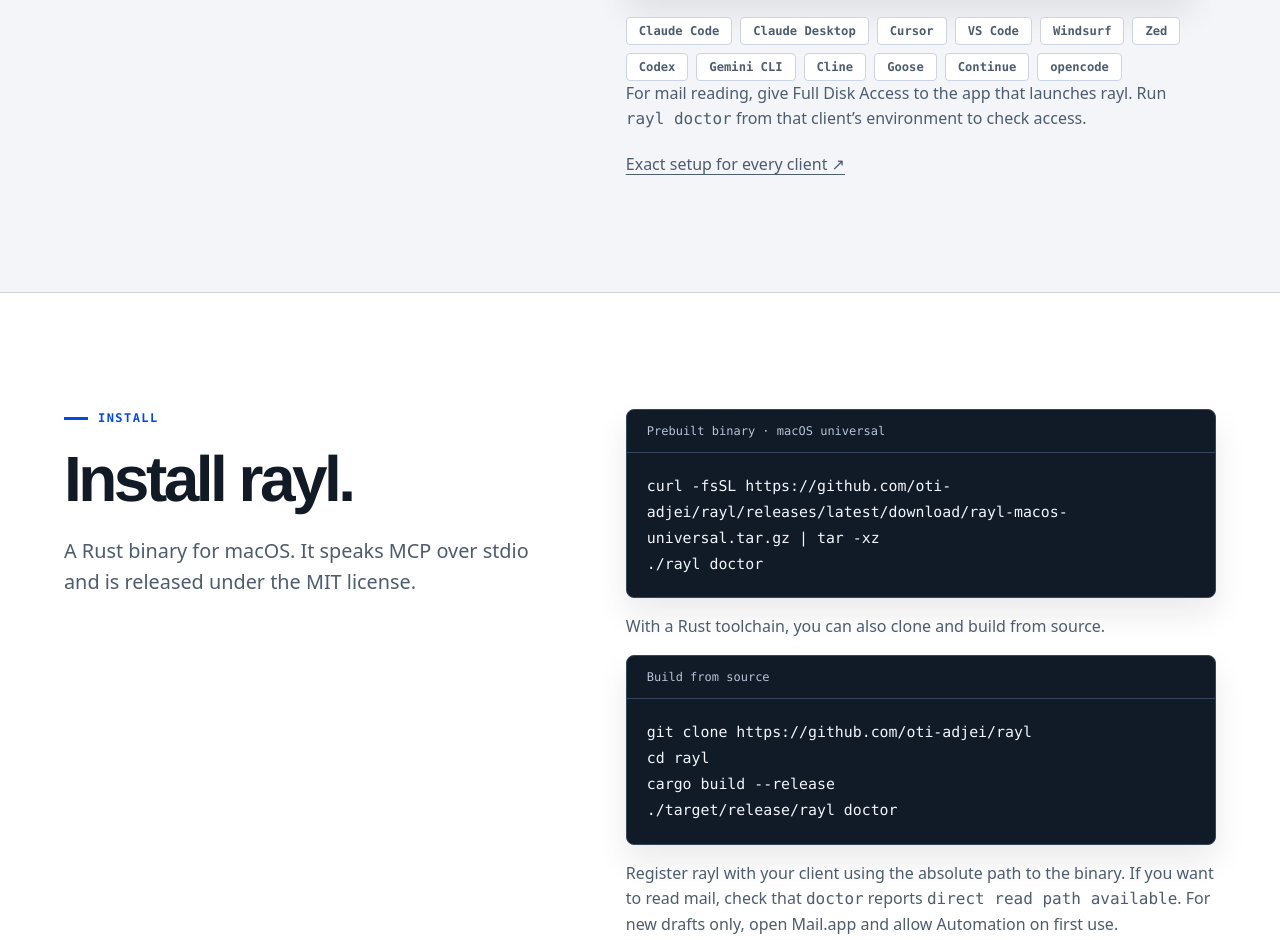
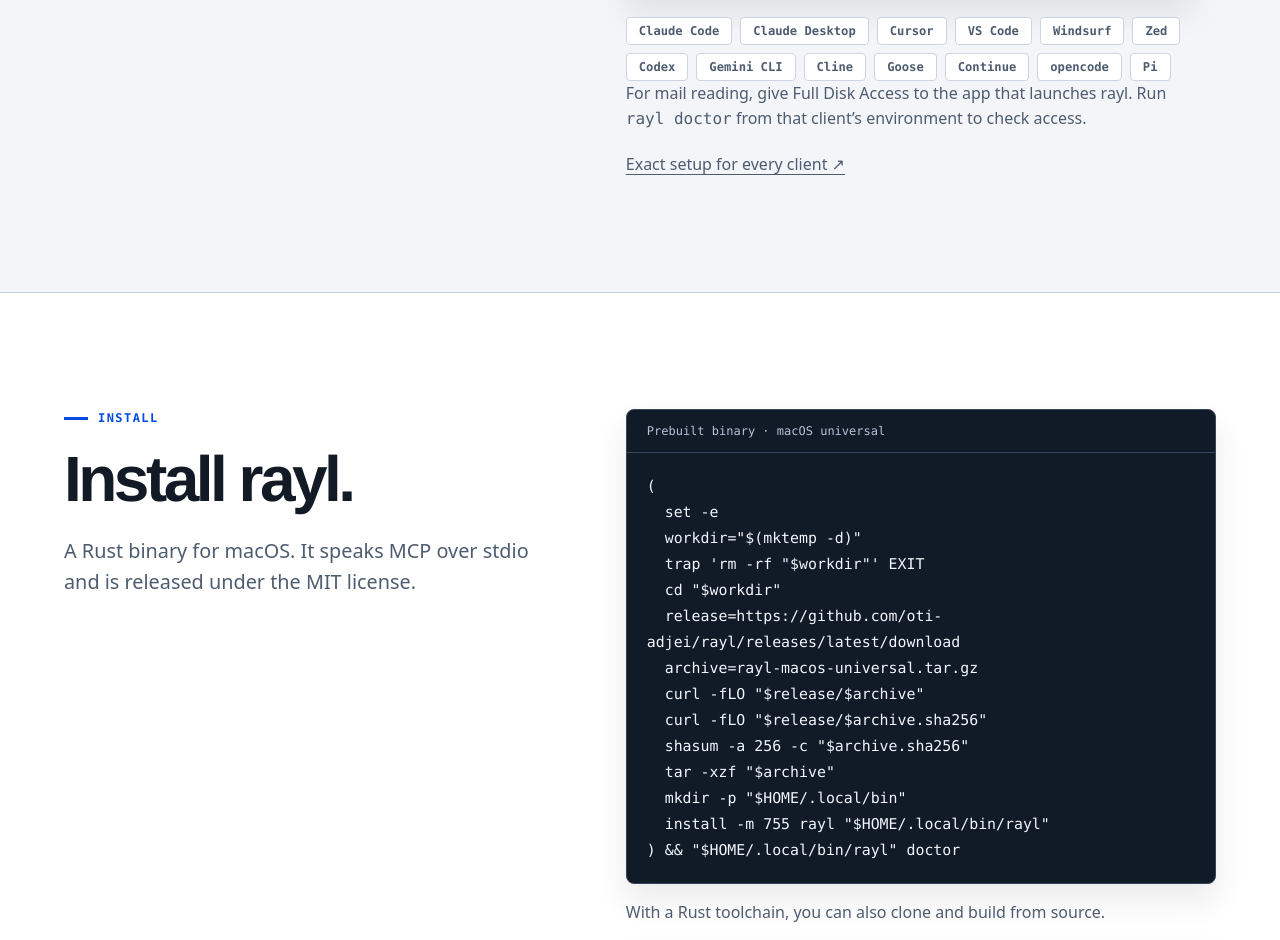
Before and after one commit to oti-adjei/rayl, a plain HTML site: page index.html in a window 1280 px wide. Shown: the part 2934-3874 px from the top of the page. Drawn offline with Linux system fonts and the light colour scheme.

Commit message:
Document stable prebuilt install path and Pi setup

```diff
--- a/index.html
+++ b/index.html
@@ -200,7 +200,7 @@
   }
 }</code></pre></div>
       <ul class="client-tags">
-        <li>Claude Code</li><li>Claude Desktop</li><li>Cursor</li><li>VS Code</li><li>Windsurf</li><li>Zed</li><li>Codex</li><li>Gemini CLI</li><li>Cline</li><li>Goose</li><li>Continue</li><li>opencode</li>
+        <li>Claude Code</li><li>Claude Desktop</li><li>Cursor</li><li>VS Code</li><li>Windsurf</li><li>Zed</li><li>Codex</li><li>Gemini CLI</li><li>Cline</li><li>Goose</li><li>Continue</li><li>opencode</li><li>Pi</li>
       </ul>
       <p>For mail reading, give Full Disk Access to the app that launches rayl. Run <code>rayl doctor</code> from that client’s environment to check access.</p>
       <p><a href="https://github.com/oti-adjei/rayl/blob/HEAD/docs/clients.md">Exact setup for every client ↗</a></p>
@@ -210,15 +210,29 @@
     <div class="wrap split">
       <div><p class="label">Install</p><h2 id="install-title">Install rayl.</h2><p class="lede">A Rust binary for macOS. It speaks MCP over stdio and is released under the MIT license.</p></div>
       <div class="setup">
-        <div class="terminal"><div class="code-title">Prebuilt binary · macOS universal</div><pre><code>curl -fsSL https://github.com/oti-adjei/rayl/releases/latest/download/rayl-macos-universal.tar.gz | tar -xz
-./rayl doctor</code></pre></div>
+        <div class="terminal"><div class="code-title">Prebuilt binary · macOS universal</div><pre><code>(
+  set -e
+  workdir="$(mktemp -d)"
+  trap 'rm -rf "$workdir"' EXIT
+  cd "$workdir"
+  release=https://github.com/oti-adjei/rayl/releases/latest/download
+  archive=rayl-macos-universal.tar.gz
+  curl -fLO "$release/$archive"
+  curl -fLO "$release/$archive.sha256"
+  shasum -a 256 -c "$archive.sha256"
+  tar -xzf "$archive"
+  mkdir -p "$HOME/.local/bin"
+  install -m 755 rayl "$HOME/.local/bin/rayl"
+) &amp;&amp; "$HOME/.local/bin/rayl" doctor</code></pre></div>
         <p>With a Rust toolchain, you can also clone and build from source.</p>
         <div class="terminal"><div class="code-title">Build from source</div><pre><code>git clone https://github.com/oti-adjei/rayl
 cd rayl
 cargo build --release
 ./target/release/rayl doctor</code></pre></div>
         <p>Register rayl with your client using the absolute path to the binary. If you want to read mail, check that <code>doctor</code> reports <code>direct read path available</code>. For new drafts only, open Mail.app and allow Automation on first use.</p>
-        <div class="terminal"><div class="code-title">Claude Code</div><pre><code>claude mcp add rayl --scope user -- /absolute/path/to/rayl serve</code></pre></div>
+        <div class="terminal"><div class="code-title">Claude Code</div><pre><code>claude mcp add rayl --scope user -- "$HOME/.local/bin/rayl" serve</code></pre></div>
+        <div class="terminal"><div class="code-title">Pi</div><pre><code>pi mcp add rayl -- "$HOME/.local/bin/rayl" serve
+pi mcp list</code></pre></div>
         <details>
           <summary>Configure Claude Desktop</summary>
           <p>Add this entry to <code>claude_desktop_config.json</code> in <code>~/Library/Application Support/Claude/</code>. Replace the example path with the absolute path to your binary.</p>
```
